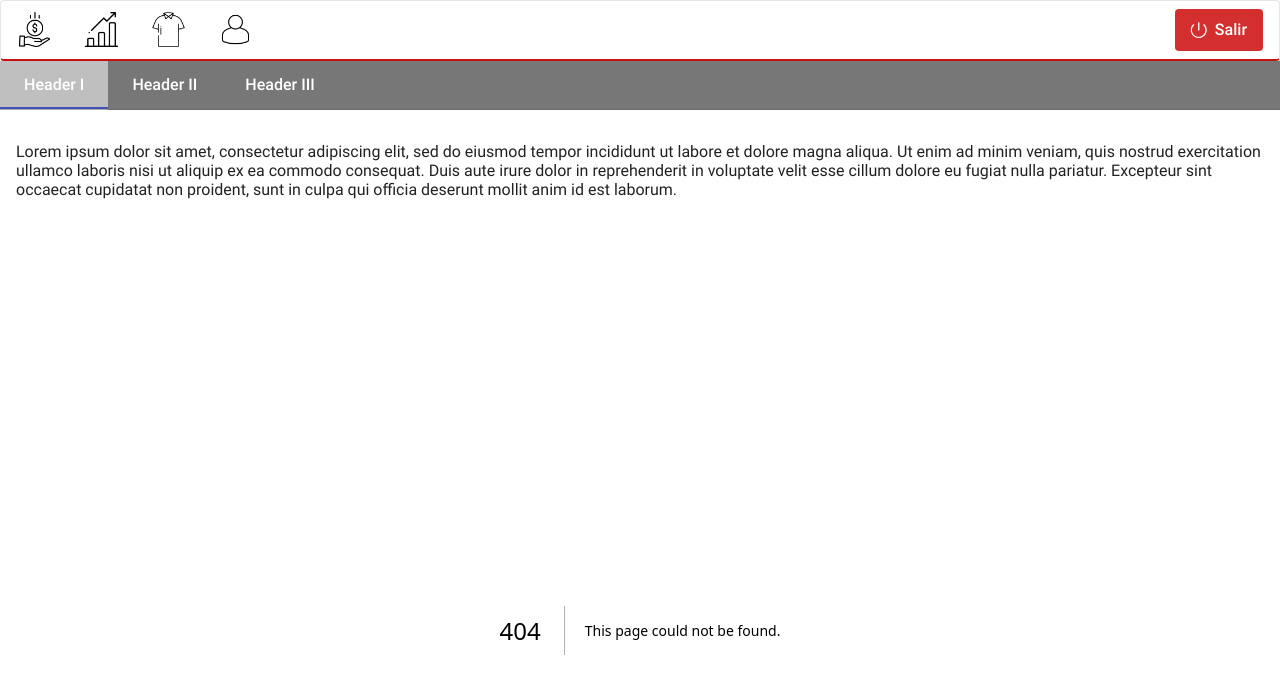
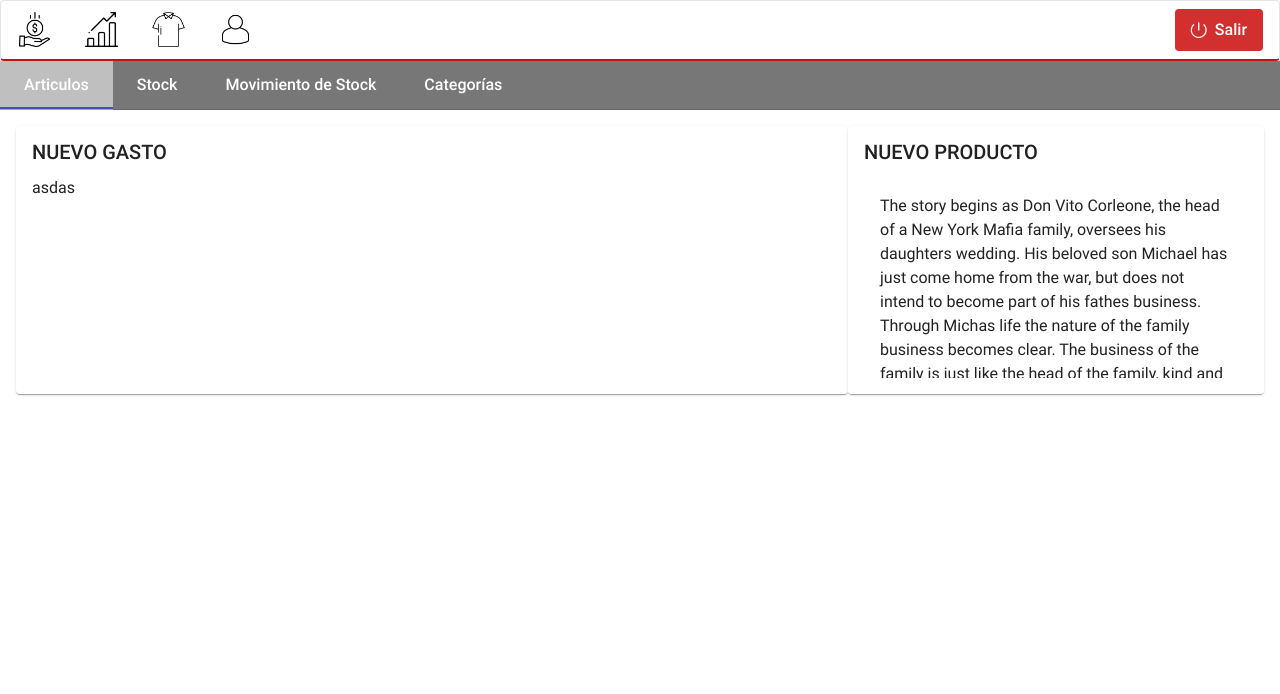
Before and after one commit to GonzaloGuaimas/commerce-ERP-nextjs-mongo, a Next.js app: page /products in a window 1280 px wide. Before the commit this address had no page. Shown: the top 694 px of the page. Built offline with nearby package versions, Linux system fonts and the light colour scheme.

Commit message:
initial commit for product page

```diff
--- /dev/null
+++ b/src/components/products/SidePanelProduct.tsx
@@ -0,0 +1,24 @@
+import { Panel } from 'primereact/panel'
+import { ScrollPanel } from 'primereact/scrollpanel'
+import React from 'react'
+
+export const SidePanelProduct = () => {
+  return (
+    <Panel header='NUEVO PRODUCTO' style={{ flex: '1' }}>
+        <ScrollPanel style={{ width: '100%', height: '200px' }}>
+            <div style={{ padding: '1em', lineHeight: '1.5' }}>
+                The story begins as Don Vito Corleone, the head of a New York Mafia family, oversees his daughters wedding. His beloved
+                son Michael has just come home from the war, but does not intend to become part of his fathes business. Through
+                Michas life the nature of the family business becomes clear. The business of the family is just like the head
+                of the family, kind and benevolent to those who give respect, but given to ruthless violence whenever anything stands
+                against the good of the family.
+                The story begins as Don Vito Corleone, the head of a New York Mafia family, oversees his daughte wedding. His beloved
+                son Michael has just come home from the war, but does not intend to become part of his fathes business. Through Michael
+                life the nature of the family business becomes clear. The business of the family is just like the head of the family, kind
+                and benevolent to those who give respect, but given to ruthless violence whenever anything stands against the good of the
+                family.
+        </div>
+        </ScrollPanel>
+    </Panel>
+  )
+}
--- a/src/components/pures/PageHeader.tsx
+++ b/src/components/pures/PageHeader.tsx
@@ -1,13 +1,20 @@
 import React from 'react'
 import { TabView, TabPanel } from 'primereact/tabview'
+import { SideBar } from './SideBar'
+import { Panel } from 'primereact/panel'
 
-export const PageHeader = () => {
+export const PageHeader = ({ titles }: { titles: String[] }) => {
   return (
     <TabView>
         <TabPanel header="Header I">
-            <p>Lorem ipsum dolor sit amet, consectetur adipiscing elit, sed do eiusmod tempor incididunt ut labore et dolore magna aliqua. Ut enim ad minim veniam, quis nostrud exercitation
-            ullamco laboris nisi ut aliquip ex ea commodo consequat. Duis aute irure dolor in reprehenderit in voluptate velit esse cillum dolore eu fugiat nulla pariatur.
-        Excepteur sint occaecat cupidatat non proident, sunt in culpa qui officia deserunt mollit anim id est laborum.</p>
+          <div className='main-container'>
+            <Panel header='PRODUCTOS' style={{ flex: '2' }}>
+            <p>Sed ut perspiciatis unde omnis iste natus error sit voluptatem accusantium doloremque laudantium, totam rem aperiam, eaque ipsa quae ab illo inventore veritatis et quasi
+            architecto beatae vitae dicta sunt explicabo. Nemo enim ipsam voluptatem quia voluptas sit aspernatur aut odit aut fugit, sed quia consequuntur magni dolores eos qui ratione
+          voluptatem sequi nesciunt. Consectetur, adipisci velit, sed quia non numquam eius modi.</p>
+            </Panel>
+            <SideBar/>
+          </div>
         </TabPanel>
         <TabPanel header="Header II">
             <p>Sed ut perspiciatis unde omnis iste natus error sit voluptatem accusantium doloremque laudantium, totam rem aperiam, eaque ipsa quae ab illo inventore veritatis et quasi
--- /dev/null
+++ b/src/components/pures/SideBar.tsx
@@ -0,0 +1,24 @@
+import React from 'react'
+import { Panel } from 'primereact/panel'
+import { ScrollPanel } from 'primereact/scrollpanel'
+
+export const SideBar = () => {
+  return (
+    <Panel header='NUEVO GASTO' style={{ flex: '1' }}>
+       <ScrollPanel style={{ width: '100%', height: '200px' }}>
+            <div style={{ padding: '1em', lineHeight: '1.5' }}>
+                The story begins as Don Vito Corleone, the head of a New York Mafia family, oversees his daughters wedding. His beloved
+                son Michael has just come home from the war, but does not intend to become part of his fathes business. Through
+                Michas life the nature of the family business becomes clear. The business of the family is just like the head
+                of the family, kind and benevolent to those who give respect, but given to ruthless violence whenever anything stands
+                against the good of the family.
+                The story begins as Don Vito Corleone, the head of a New York Mafia family, oversees his daughte wedding. His beloved
+                son Michael has just come home from the war, but does not intend to become part of his fathes business. Through Michael
+                life the nature of the family business becomes clear. The business of the family is just like the head of the family, kind
+                and benevolent to those who give respect, but given to ruthless violence whenever anything stands against the good of the
+                family.
+        </div>
+        </ScrollPanel>
+    </Panel>
+  )
+}
--- a/src/pages/_app.tsx
+++ b/src/pages/_app.tsx
@@ -4,13 +4,11 @@ import 'primereact/resources/primereact.min.css'
 import 'primeicons/primeicons.css'
 import type { AppProps } from 'next/app'
 import { NavBar } from '../components/pures/NavBar'
-import { PageHeader } from '../components/pures/PageHeader'
 
 export default function App ({ Component, pageProps }: AppProps) {
   return (
   <>
   <NavBar></NavBar>
-  <PageHeader></PageHeader>
   <Component {...pageProps} />
   </>
   )
--- a/src/pages/index.tsx
+++ b/src/pages/index.tsx
@@ -1,5 +1,4 @@
 import Head from 'next/head'
-import { Button } from 'primereact/button'
 
 export default function Home () {
   return (
@@ -9,7 +8,6 @@ export default function Home () {
         <meta name="sistema" content="created by Omega" />
         <link rel="icon" href="/favicon.ico" />
       </Head>
-      <Button label='Save' icon='pi pi-check'></Button>
     </div>
   )
 }
--- /dev/null
+++ b/src/pages/products.tsx
@@ -0,0 +1,41 @@
+import Head from 'next/head'
+import { Panel } from 'primereact/panel'
+import { TabPanel, TabView } from 'primereact/tabview'
+import { SidePanelProduct } from '../components/products/SidePanelProduct'
+
+export default function Products () {
+  return (
+    <div>
+      <Head>
+        <title>SISTEMA - Productos</title>
+        <meta name="sistema" content="created by Omega" />
+        <link rel="icon" href="/favicon.ico" />
+      </Head>
+      <TabView>
+        <TabPanel header="Articulos">
+          <div className='main-container'>
+            <Panel header='NUEVO GASTO' style={{ flex: '2' }}>
+                asdas
+            </Panel>
+            <SidePanelProduct></SidePanelProduct>
+          </div>
+        </TabPanel>
+        <TabPanel header="Stock">
+            <p>Sed ut perspiciatis unde omnis iste natus error sit voluptatem accusantium doloremque laudantium, totam rem aperiam, eaque ipsa quae ab illo inventore veritatis et quasi
+            architecto beatae vitae dicta sunt explicabo. Nemo enim ipsam voluptatem quia voluptas sit aspernatur aut odit aut fugit, sed quia consequuntur magni dolores eos qui ratione
+        voluptatem sequi nesciunt. Consectetur, adipisci velit, sed quia non numquam eius modi.</p>
+        </TabPanel>
+        <TabPanel header="Movimiento de Stock">
+            <p>At vero eos et accusamus et iusto odio dignissimos ducimus qui blanditiis praesentium voluptatum deleniti atque corrupti quos dolores et quas molestias excepturi sint occaecati
+            cupiditate non provident, similique sunt in culpa qui officia deserunt mollitia animi, id est laborum et dolorum fuga. Et harum quidem rerum facilis est et expedita distinctio.
+        Nam libero tempore, cum soluta nobis est eligendi optio cumque nihil impedit quo minus.</p>
+        </TabPanel>
+        <TabPanel header="Categorías">
+            <p>At vero eos et accusamus et iusto odio dignissimos ducimus qui blanditiis praesentium voluptatum deleniti atque corrupti quos dolores et quas molestias excepturi sint occaecati
+            cupiditate non provident, similique sunt in culpa qui officia deserunt mollitia animi, id est laborum et dolorum fuga. Et harum quidem rerum facilis est et expedita distinctio.
+        Nam libero tempore, cum soluta nobis est eligendi optio cumque nihil impedit quo minus.</p>
+        </TabPanel>
+    </TabView>
+    </div>
+  )
+}
--- a/styles/globals.css
+++ b/styles/globals.css
@@ -5,6 +5,7 @@
 }
 html,
 body {
+  height: 100vh;
   padding: 0;
   margin: 0;
   font-family: -apple-system, BlinkMacSystemFont, Segoe UI, Roboto, Oxygen,
@@ -35,13 +36,16 @@ a {
   padding: 0rem !important;
   border-bottom: 2px solid var(--red-color) !important
 }
-.p-tabview .p-tabview-nav{
+.p-tabview .p-tabview-nav {
   background: var(--grey-dark-color) !important;
 }
-.p-tabview .p-tabview-nav li .p-tabview-nav-link{
+.p-tabview .p-tabview-nav li .p-tabview-nav-link {
   background: var(--grey-dark-color) !important;
   color: white !important
 }
-.p-tabview .p-tabview-nav li.p-highlight .p-tabview-nav-link{
+.p-tabview .p-tabview-nav li.p-highlight .p-tabview-nav-link {
   background: var(--grey-color) !important;
 }
+.main-container {
+  display: flex;
+}
```
